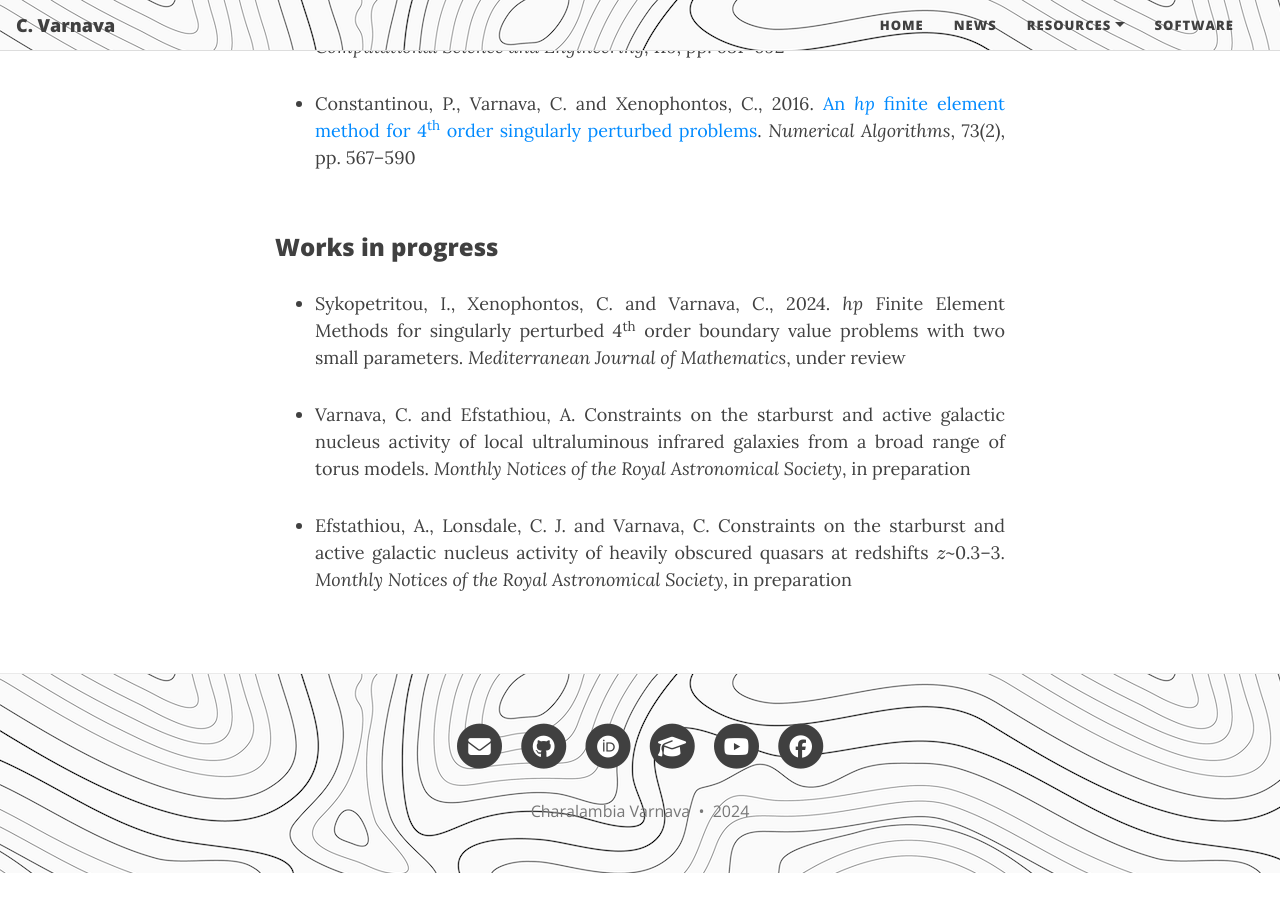
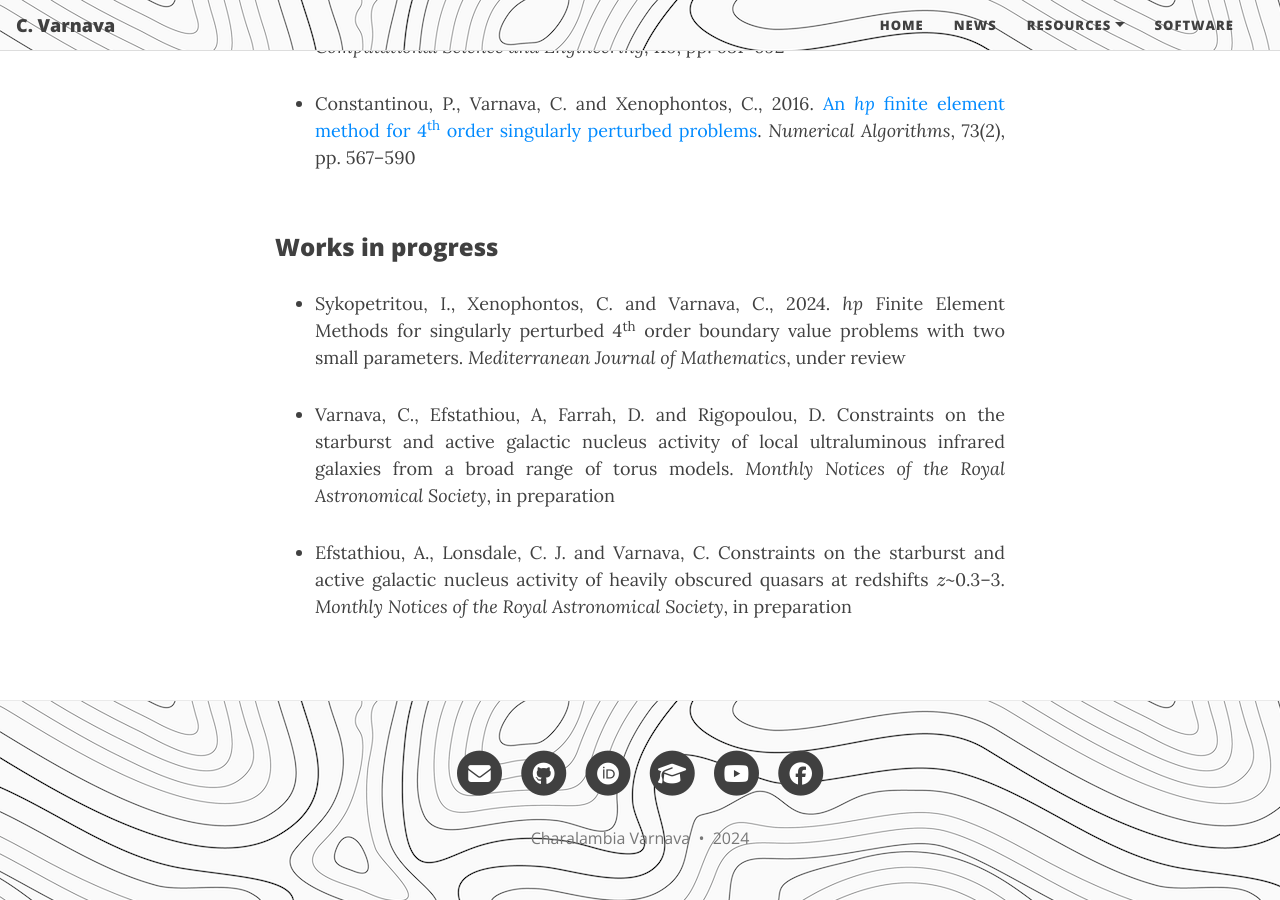
Before and after one commit to ch-var/ch-var.github.io, a Jekyll site: the page built from publications.html, in a window 1280 px wide and 900 px high, scrolled down 519 px. Built offline with Jekyll 4.4.1, drawn with Linux system fonts in a browser that asks for light colours; formulas are drawn with MathJax 3; before the commit the page ends 1392 px from its top, so only the background shows below that.

Commit message:
Update publications.html

```diff
--- a/publications.html
+++ b/publications.html
@@ -19,7 +19,7 @@
 <ul>
 <li align='justify'>Sykopetritou, I., Xenophontos, C. and Varnava, C., 2024. <i>hp</i> Finite Element Methods for singularly perturbed 4<sup>th</sup> order boundary value problems with two small parameters. <i>Mediterranean Journal of Mathematics</i>, under review</li>
 <p>
-<li align='justify'>Varnava, C. and Efstathiou, A. Constraints on the starburst and active galactic nucleus activity of local ultraluminous infrared galaxies from a broad range of torus models. <i>Monthly Notices of the Royal Astronomical Society</i>, in preparation</li>
+<li align='justify'>Varnava, C., Efstathiou, A, Farrah, D. and Rigopoulou, D. Constraints on the starburst and active galactic nucleus activity of local ultraluminous infrared galaxies from a broad range of torus models. <i>Monthly Notices of the Royal Astronomical Society</i>, in preparation</li>
 <p>
 <li align='justify'>Efstathiou, A., Lonsdale, C. J. and Varnava, C. Constraints on the starburst and active galactic nucleus activity of heavily obscured quasars at redshifts \(z\)~0.3–3. <i>Monthly Notices of the Royal Astronomical Society</i>, in preparation</li>
 <p>
```
